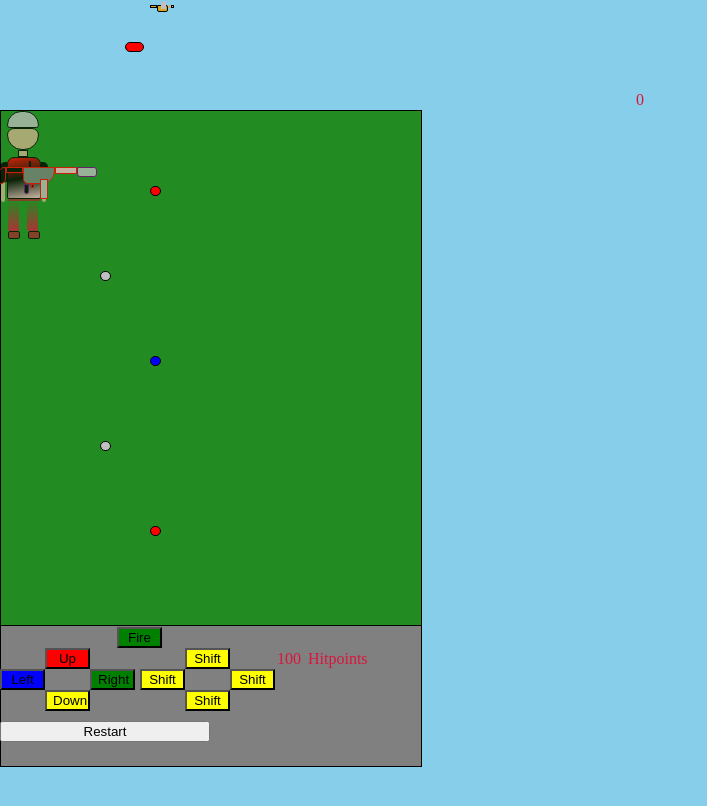
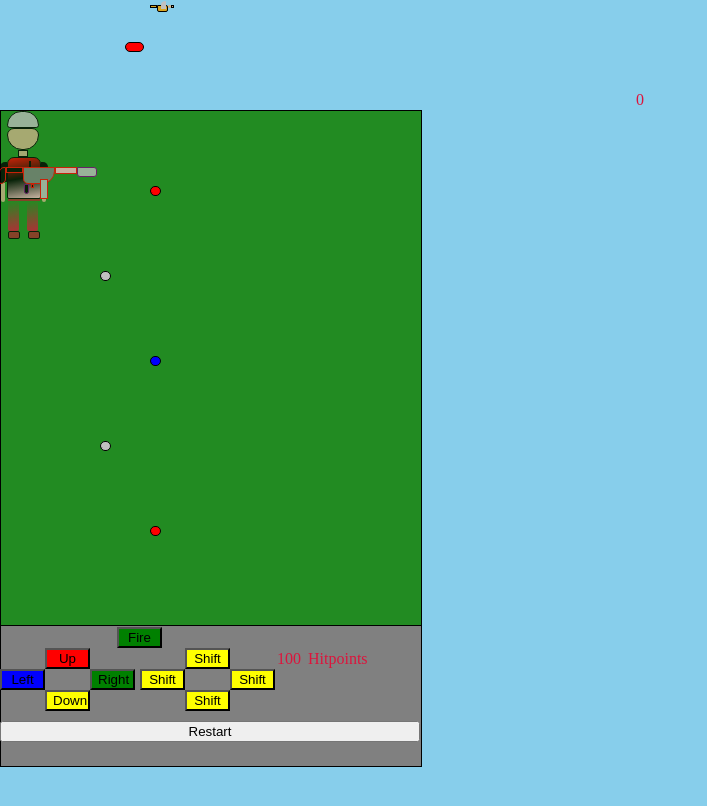
Before and after one commit to Soulbow2/soulbow3.github.io, a plain HTML site: page index.html in a window 1280 px wide. Shown: the top 806 px of the page, without its empty margins (0-707 px from the left). Drawn offline with Linux system fonts and the light colour scheme.

Commit message:
Update index.html

```diff
--- a/index.html
+++ b/index.html
@@ -226,7 +226,7 @@
 <p style="opacity: 0%" id="count2">0</p>
 <p style="background:green"  id="node">Player 1</p>
 </div>
-<button class="restart" style="width: 210px; text-align: center;" onclick="restart()">Restart</button>
+<button class="restart" style="width: 420px; text-align: center;" onclick="restart()">Restart</button>
 <p style="opacity: 0%" id="ballCount">0</p>
 <p style="opacity:0%" id="move1">0</p>
 <p style="opacity:0%" id="move2">0</p>
```
